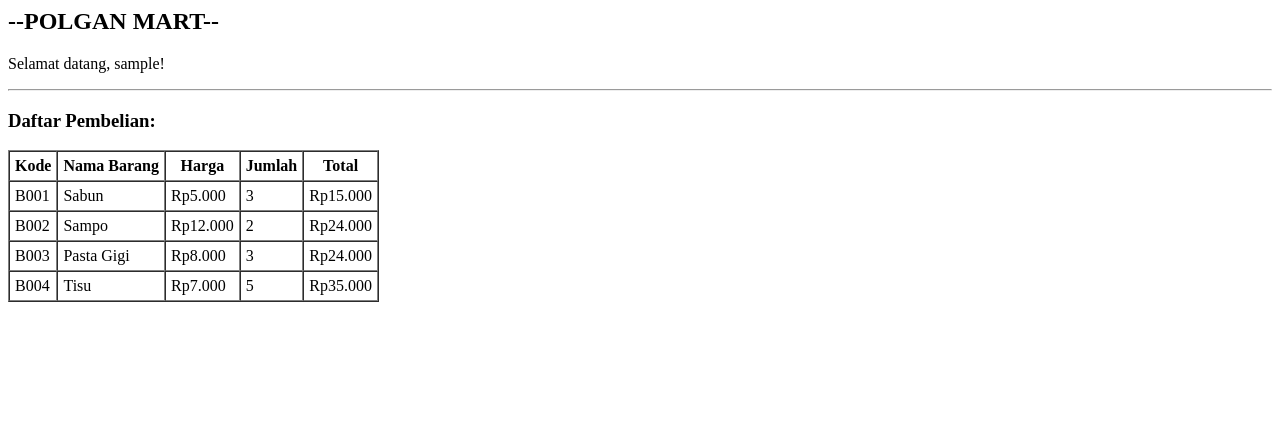
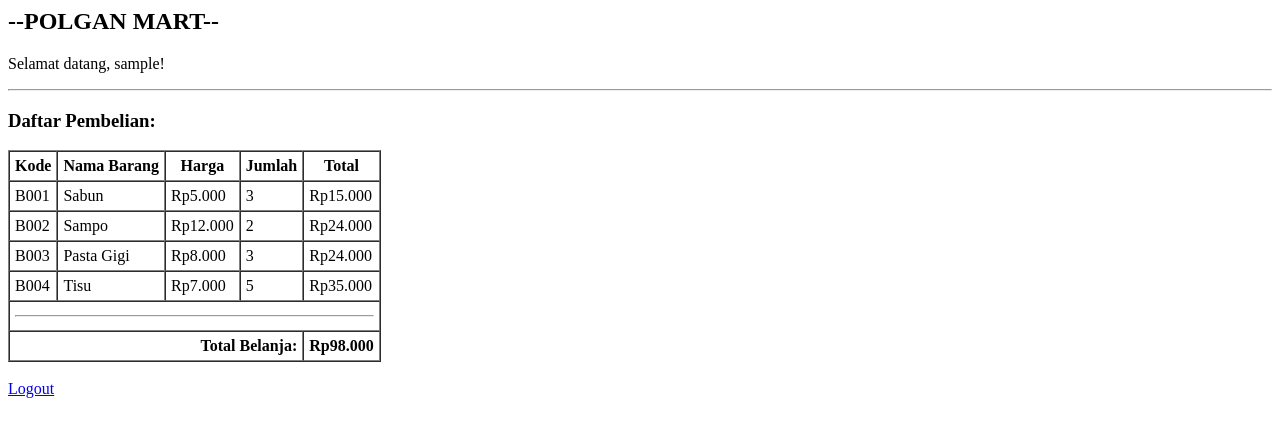
Before and after one commit to zuhraazzahra658-eng/UTSWEB1_ZuhraAzzahra8, a PHP site: page /dashboard.php in a window 1280 px wide. Shown: the top 437 px of the page. Run offline with PHP 8.4, Linux system fonts and the light colour scheme; the visitor is signed in with stand-in values (Sample User, id 1).

Commit message:
commit 8

```diff
--- a/dashboard.php
+++ b/dashboard.php
@@ -52,3 +52,10 @@ foreach ($kode_barang as $i => $kode) {
         $grandtotal += $total[$i];
     }
 }
+// Commit 8 – Output Akhir
+echo "<tr><td colspan='5'><hr></td></tr>";
+echo "<tr><td colspan='4' align='right'><b>Total Belanja:</b></td><td><b>Rp" . number_format($grandtotal, 0, ',', '.') . "</b></td></tr>";
+echo "</table>";
+
+echo "<br><a href='logout.php'>Logout</a>";
+?>
```
